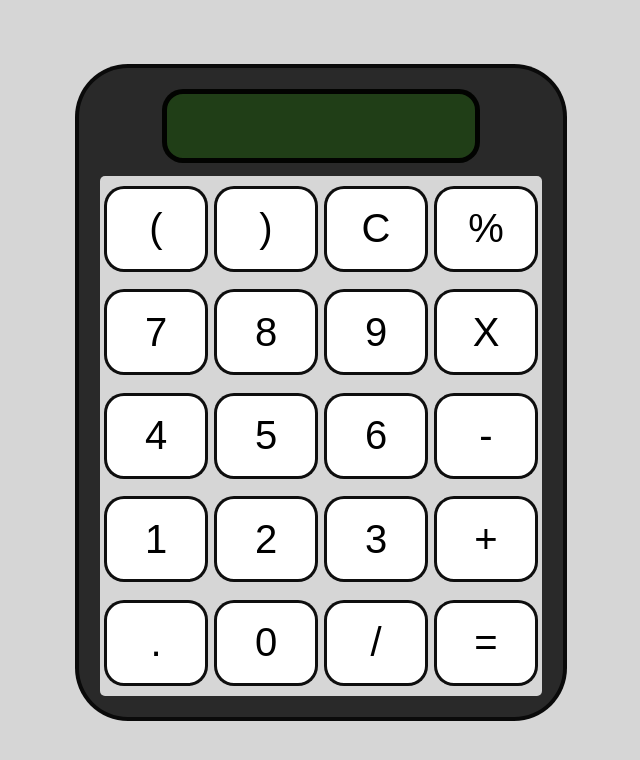
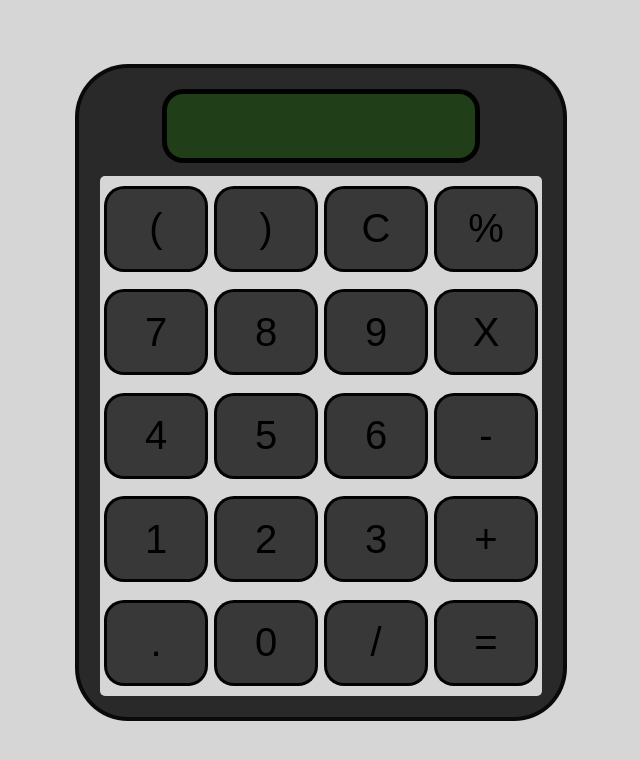
Before and after one commit to SwanshTCET/Calculator, a plain HTML site: page index.html in a window 1280 px wide. Shown: the whole page, without its empty margins (319-959 px from the left). Drawn offline with Linux system fonts and the light colour scheme; files that its build step writes are made by us from their sources.

Commit message:
changed button color

```diff
--- a/a.css
+++ b/a.css
@@ -35,7 +35,7 @@ button{
     border-radius: 20px;
     font-size: 2.5rem;
     border: 3px solid #000000f1;
-    background: #ffffff;
+    background: #383838;
     width: 104px;
     height: 86px;
     margin:2px;
```
